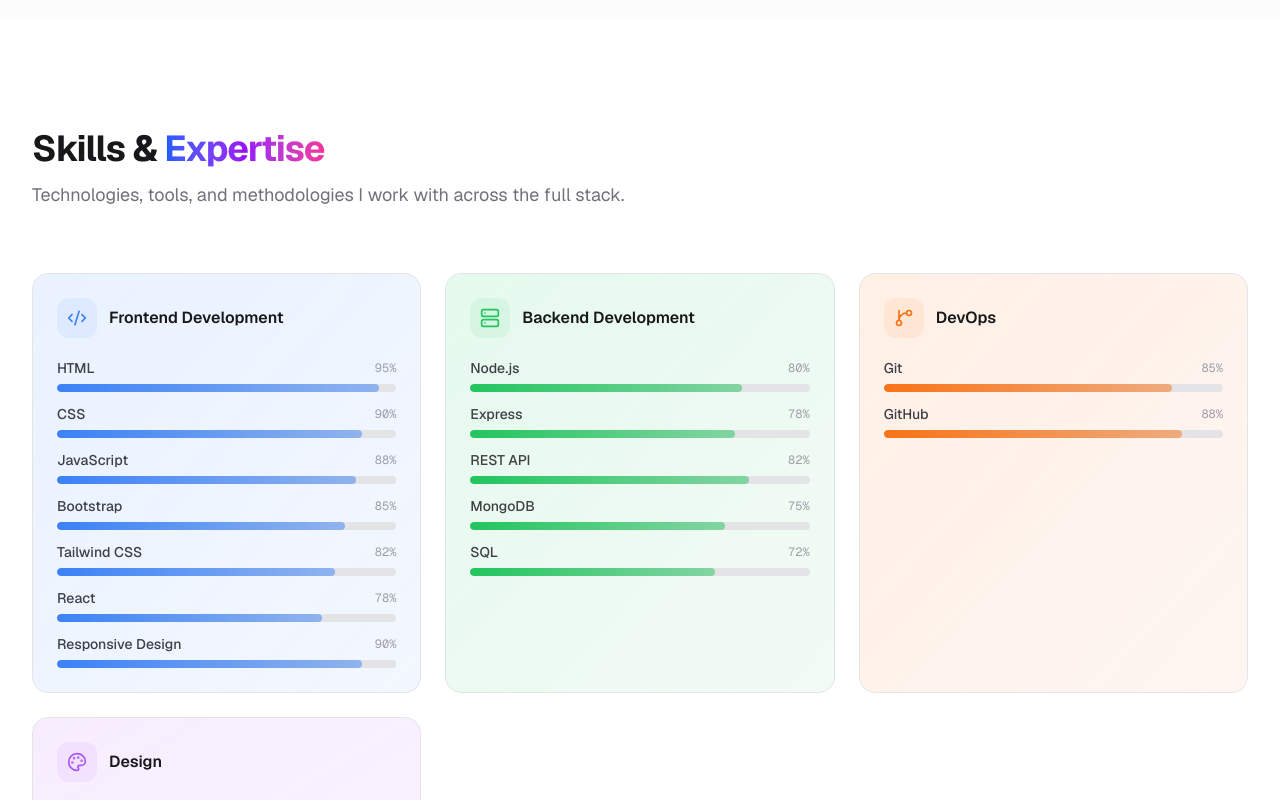
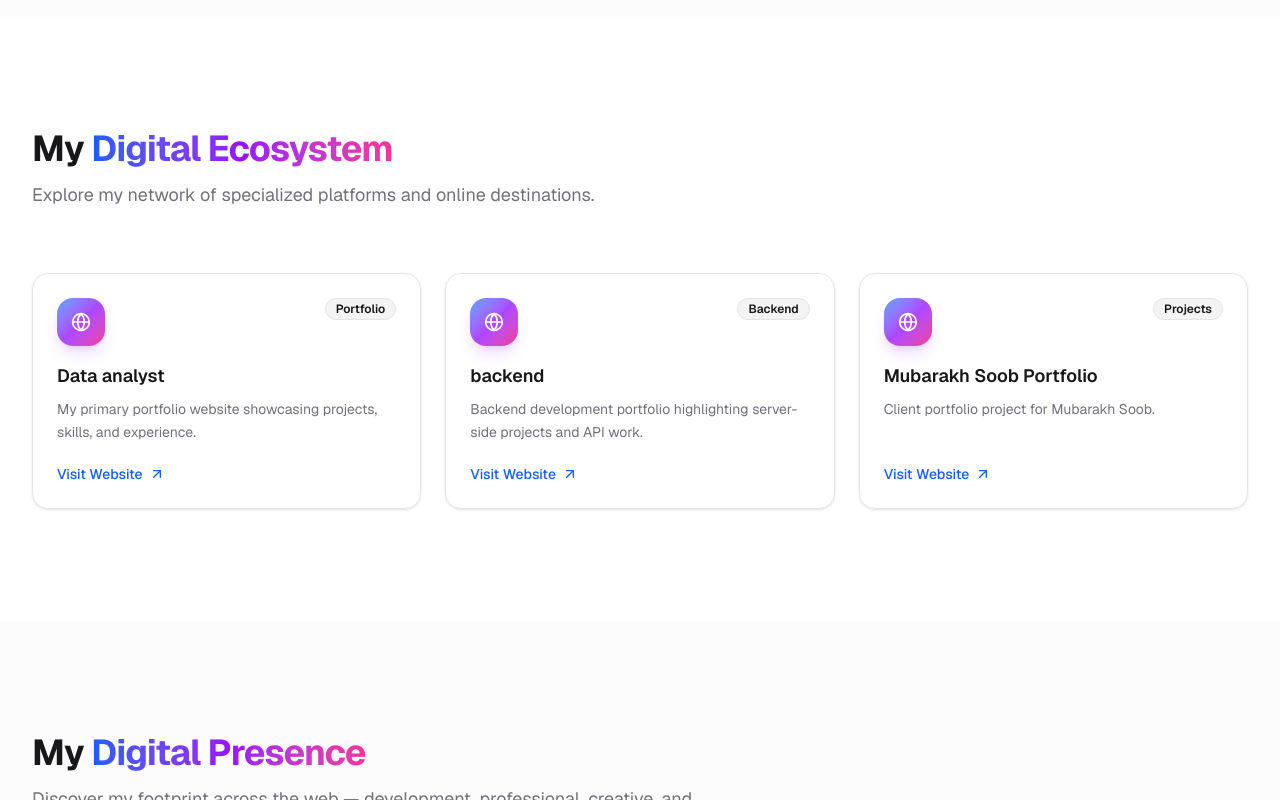
Before and after one commit to DarAshfaqDev/MyWebsite, a Next.js app: page / in a window 1280 px wide. Shown: the part 1800-2600 px from the top of the page. Built offline with nearby package versions, Linux system fonts and the light colour scheme.

Commit message:
Remove Skills & Expertise section (not for recruiters)

```diff
--- a/src/app/page.tsx
+++ b/src/app/page.tsx
@@ -1,6 +1,5 @@
 import { Hero } from "@/components/sections/hero";
 import { About } from "@/components/sections/about";
-import { Skills } from "@/components/sections/skills";
 import { Websites } from "@/components/sections/websites";
 import { Socials } from "@/components/sections/socials";
 import { Projects } from "@/components/sections/projects";
@@ -18,7 +17,6 @@ export default function Home() {
     <>
       <Hero />
       <About />
-      <Skills />
       <Websites />
       <Socials />
       <Projects />
```
